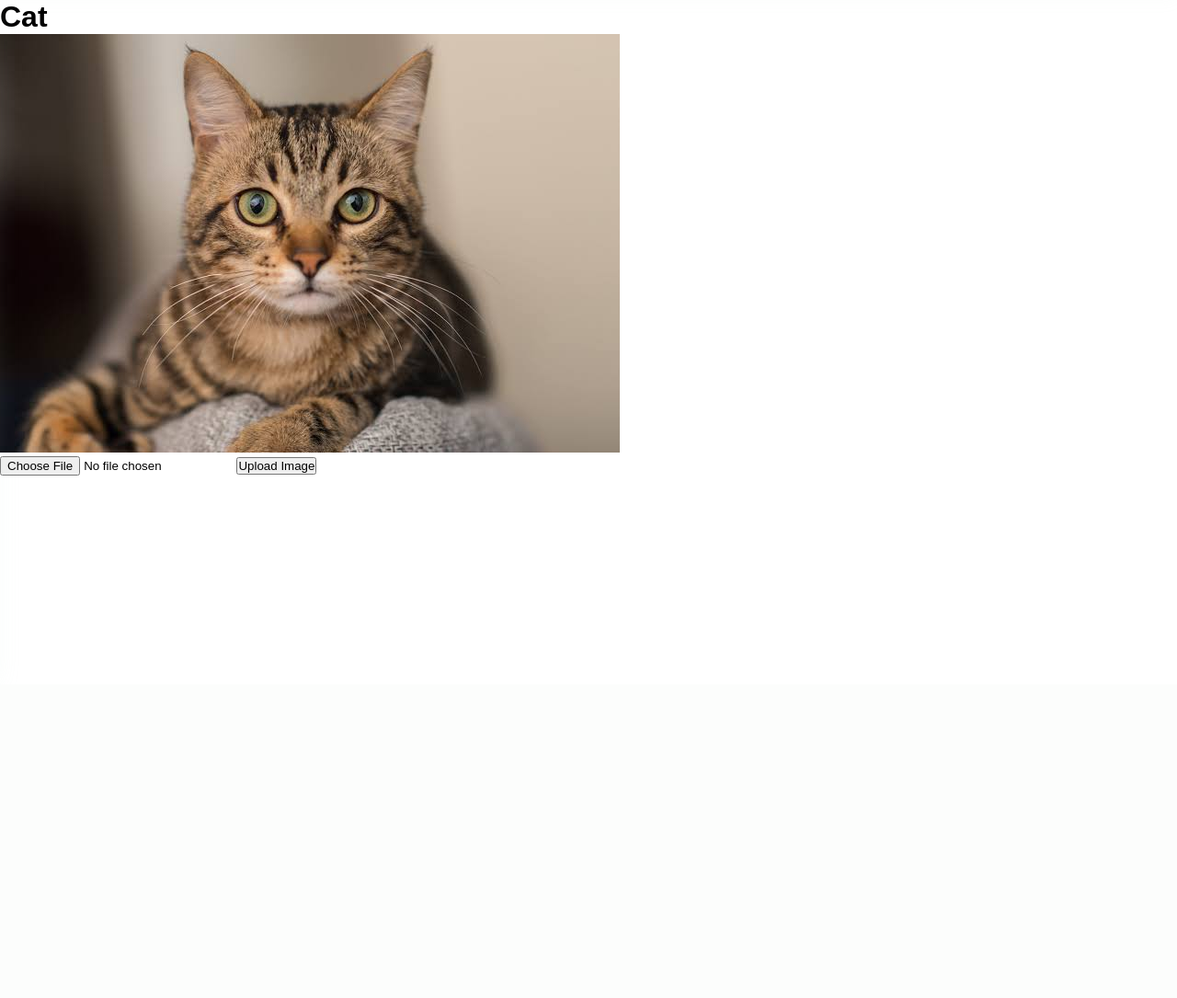
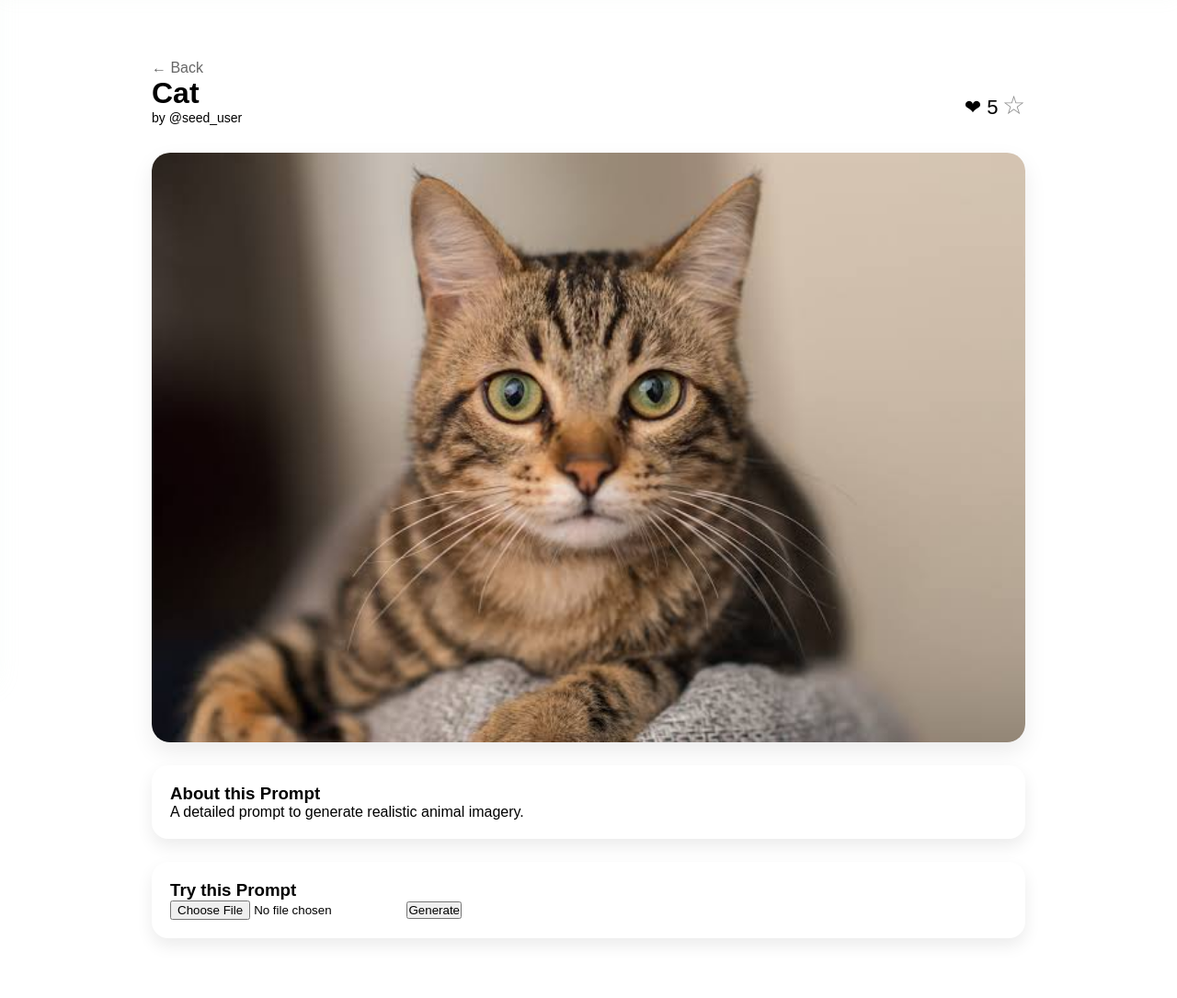
Before and after one commit to 2024kevinh/Yr13-Programming-Website, a Flask app: page /prompt/1 in a window 1280 px wide. Shown: the part 56-1141 px from the top of the page at 92% size. Before the commit the page ends 573 px from the top, so only its background shows below. Run offline with Flask 3, Linux system fonts and the light colour scheme.

Commit message:
Improved prompt detail page

```diff
--- a/routes.py
+++ b/routes.py
@@ -109,8 +109,13 @@ def settings(): return render_template("settings.html")
 
 
 @main.route("/save_prompt/<int:prompt_id>", methods=["POST"])
-@login_required
 def save_prompt(prompt_id):
+
+    if not current_user.is_authenticated:
+        return jsonify({
+            "error": "Please login to save prompts."
+        }), 401
+
     saved = SavedPrompt.query.filter_by(
         user_id=current_user.id,
         prompt_id=prompt_id
@@ -131,9 +136,14 @@ def save_prompt(prompt_id):
 
     return jsonify({"saved": True})
 
+
 @main.route("/like_prompt/<int:prompt_id>", methods=["POST"])
-@login_required
 def like_prompt(prompt_id):
+
+    if not current_user.is_authenticated:
+        return jsonify({
+            "error": "Please login to like prompts."
+        }), 401
 
     liked = Like.query.filter_by(
         user_id=current_user.id,
--- a/static/style.css
+++ b/static/style.css
@@ -380,3 +380,73 @@ body {
     color:inherit;
     display:block;
 }
+
+.prompt-page{
+    max-width:1000px;
+    margin:40px auto;
+    padding:25px;
+
+}
+
+.prompt-header{
+    display:flex;
+    justify-content:space-between;
+    align-items:center;
+    margin-bottom:20px;
+
+}
+
+.prompt-preview{
+    width:100%;
+    border-radius:18px;
+    box-shadow:0 10px 25px rgba(0,0,0,.15);
+    display: block;
+}
+
+.image-card{
+    background:white;
+    border-radius:20px;
+    overflow:hidden;
+    box-shadow:0 10px 25px rgba(0,0,0,.08);
+
+}
+
+.description-card,
+.upload-card,
+.result-card{
+    background:white;
+    border-radius:18px;
+    padding:20px;
+    margin-top:25px;
+    box-shadow:0 8px 18px rgba(0,0,0,.08);
+}
+
+.back-link{
+    text-decoration:none;
+    color:#666;
+}
+
+.back-link:hover{
+    color:black;
+}
+
+.toast{
+    position: fixed;
+    top: 100px;
+    left: 50%;
+    transform: translateX(-50%) translateY(30px);
+    background: rgba(30,30,30,.8);
+    color: white;
+    padding: 14px 24px;
+    border-radius: 12px;
+    font-size: 15px;
+    opacity: 0;
+    pointer-events: none;
+    transition: all .4s ease;
+    z-index: 9999;
+}
+
+.toast.show{
+    opacity: 1;
+    transform: translateX(-50%) translateY(0);
+}
--- a/templates/base.html
+++ b/templates/base.html
@@ -55,6 +55,8 @@
         {% block content %}{% endblock %}
     </div>
 
+    <div id="toast" class="toast"></div>
+
     <script src="{{ url_for('static', filename='js/script.js') }}"></script>
 
 </body>
--- a/templates/prompt_detail.html
+++ b/templates/prompt_detail.html
@@ -1,26 +1,98 @@
 {% extends "base.html" %}
 {% block content %}
+
+<div class="prompt-page">
+
+    <a href="{{ url_for('main.home') }}" class="back-link">
+        ← Back
+    </a>
+
+    <div class="prompt-header">
+
+        <div>
+
             <h1>{{ prompt.title }}</h1>
-<img src="{{ url_for('static', filename=prompt.image_url) }}">
+
+            <p class="creator">
+                by @{{ prompt.user.username }}
+            </p>
+
+        </div>
+
+        <div class="prompt-actions">
+
+            <button class="like-btn">
+
+                <span class="heart">❤</span>
+
+                <span class="like-count">
+
+                    {{ prompt.likes }}
+
+                </span>
+
+            </button>
+
+            <button class="save-btn">
+
+                ☆
+
+            </button>
+
+        </div>
+
+    </div>
+
+    <div class="image-card">
+
+        <img
+            class="prompt-preview"
+            src="{{ url_for('static', filename=prompt.image_url) }}">
+
+    </div>
+
+    <div class="description-card">
+
+        <h3>About this Prompt</h3>
+
         <p>{{ prompt.description }}</p>
+
+    </div>
+
+    <div class="upload-card">
+
+        <h3>Try this Prompt</h3>
+
         <form method="POST"
               enctype="multipart/form-data">
 
-    <input
-        type="file"
+            <input type="file"
                    name="image">
 
             <button type="submit">
-        Upload Image
+
+                Generate
+
             </button>
 
         </form>
+
+    </div>
+
     {% if prompt.uploaded_image %}
 
-<h2>Your Uploaded Image</h2>
+    <div class="result-card">
 
-<img src="{{ url_for('static',
+        <h2>Your Result</h2>
+
+        <img
+        src="{{ url_for('static',
         filename=prompt.uploaded_image) }}">
 
+    </div>
+
     {% endif %}
+
+</div>
+
 {% endblock %}
```
Also changed, not shown: init_db.py (+18 -7 lines), models.py (+14 -5 lines), static/js/script.js (+41 -21 lines), instance/project.db. Lines whose indentation alone changed are shown as unchanged.
